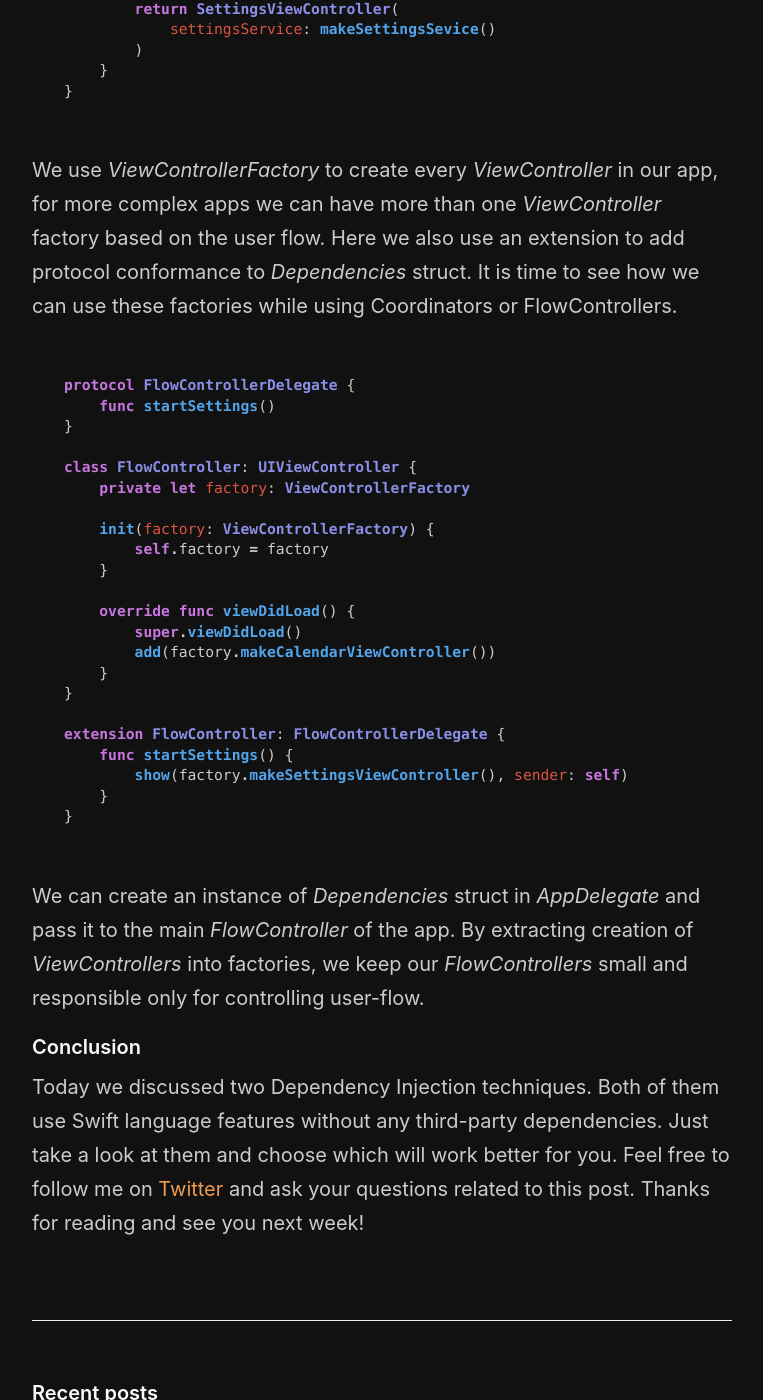
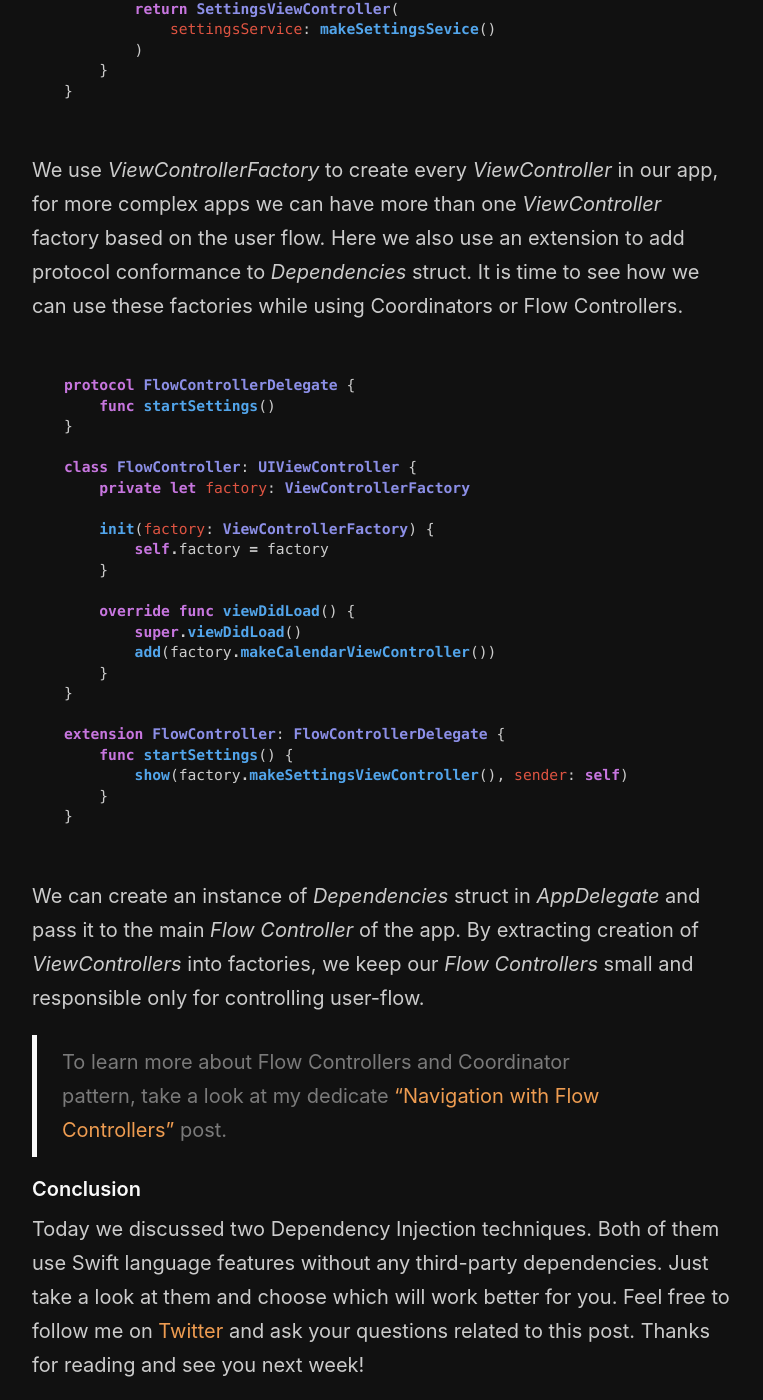
Before and after one commit to mecid/mecid.github.io, a Jekyll site: the page built from _posts/2019-03-06-dependency-injection-in-swift-with-protocols.md, in a window 1280 px wide and 1400 px high, scrolled down 4104 px. Shown: the whole window, without its empty margins (258-1021 px from the left). Built offline with Jekyll 4.4.1, drawn with Linux system fonts in a browser that asks for light colours.

Commit message:
DI in Swift post updated

````diff
--- a/_posts/2019-03-06-dependency-injection-in-swift-with-protocols.md
+++ b/_posts/2019-03-06-dependency-injection-in-swift-with-protocols.md
@@ -140,7 +140,7 @@ extension Dependencies: ViewControllerFactory {
 }
 ```
 
-We use *ViewControllerFactory* to create every *ViewController* in our app, for more complex apps we can have more than one *ViewController* factory based on the user flow. Here we also use an extension to add protocol conformance to *Dependencies* struct. It is time to see how we can use these factories while using Coordinators or FlowControllers.
+We use *ViewControllerFactory* to create every *ViewController* in our app, for more complex apps we can have more than one *ViewController* factory based on the user flow. Here we also use an extension to add protocol conformance to *Dependencies* struct. It is time to see how we can use these factories while using Coordinators or Flow Controllers.
 
 ```swift
 protocol FlowControllerDelegate {
@@ -167,7 +167,9 @@ extension FlowController: FlowControllerDelegate {
 }
 ```
 
-We can create an instance of *Dependencies* struct in *AppDelegate* and pass it to the main *FlowController* of the app. By extracting creation of *ViewControllers* into factories, we keep our *FlowControllers* small and responsible only for controlling user-flow.
+We can create an instance of *Dependencies* struct in *AppDelegate* and pass it to the main *Flow Controller* of the app. By extracting creation of *ViewControllers* into factories, we keep our *Flow Controllers* small and responsible only for controlling user-flow.
+
+> To learn more about Flow Controllers and Coordinator pattern, take a look at my dedicate ["Navigation with Flow Controllers"](/2019/02/20/navigation-with-flow-controllers/) post.
 
 #### Conclusion
 Today we discussed two Dependency Injection techniques. Both of them use Swift language features without any third-party dependencies. Just take a look at them and choose which will work better for you. Feel free to follow me on [Twitter](https://twitter.com/mecid) and ask your questions related to this post. Thanks for reading and see you next week!
````
